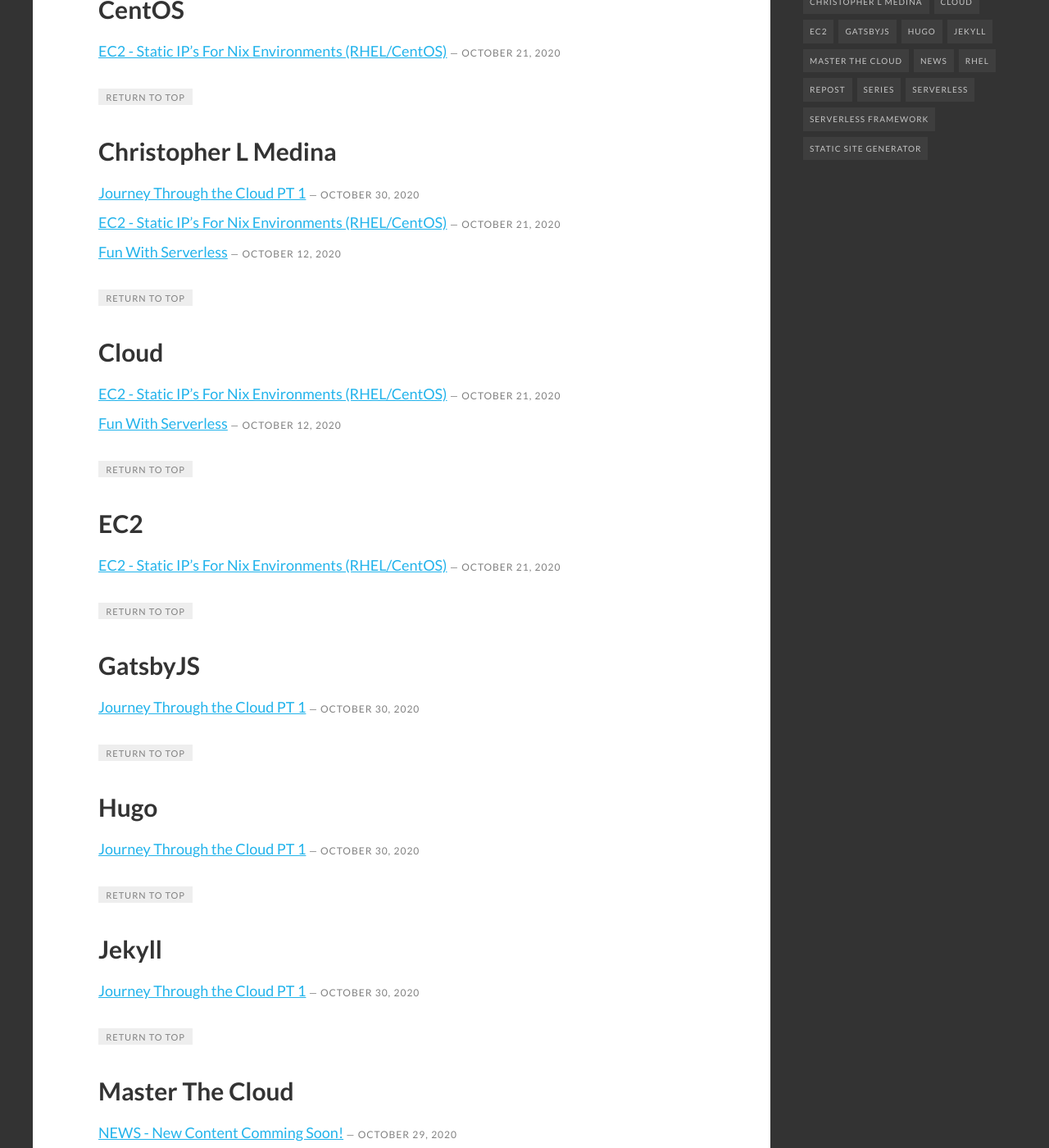
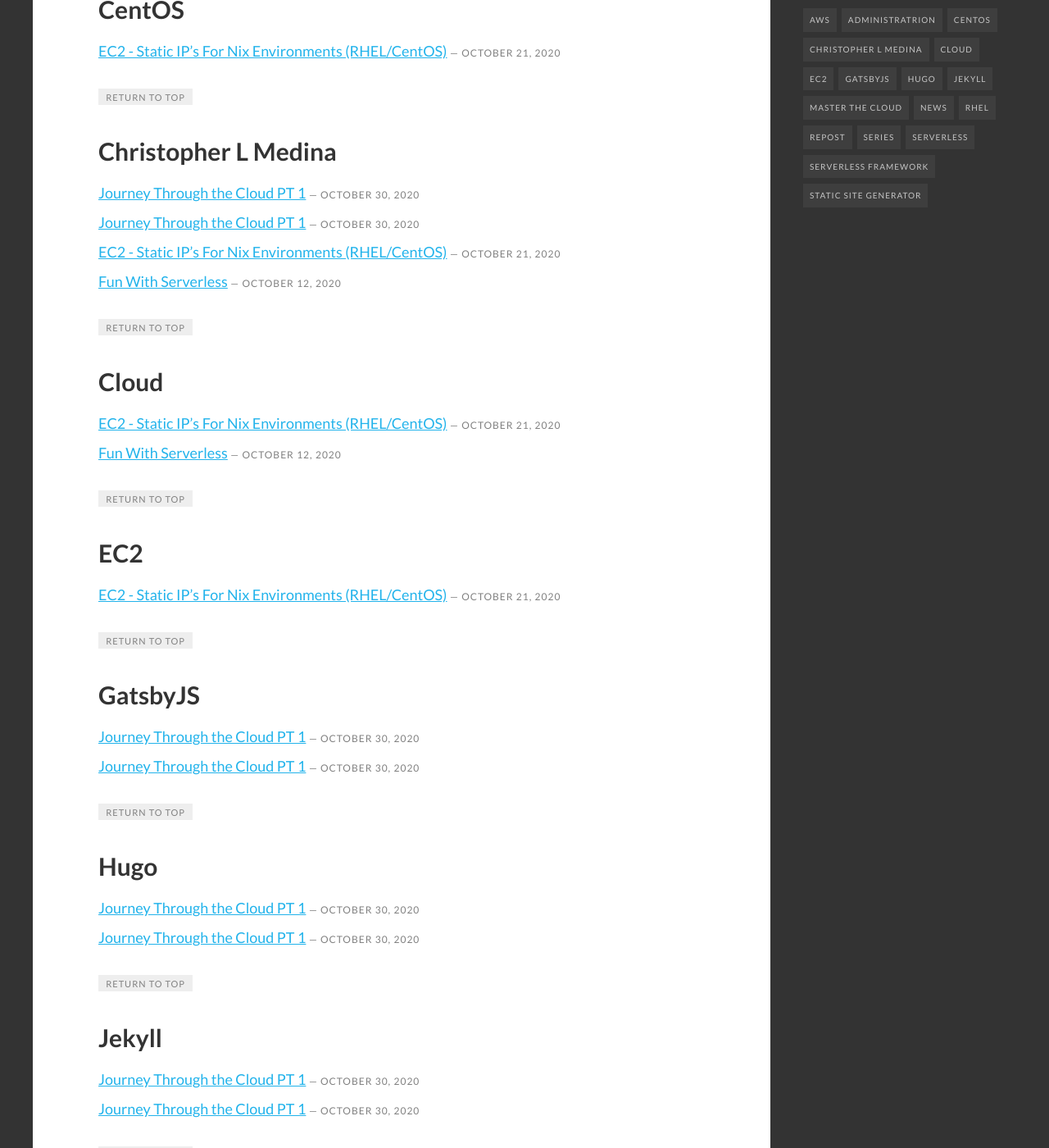
Before and after one commit to TheMedina/blog.masterthe.cloud, a Jekyll site: the page built from tags/index.html, in a window 1280 px wide and 1400 px high, scrolled down 977 px. Shown: the whole window at 82% size. Built offline with Jekyll 4.4.1, drawn with Linux system fonts in a browser that asks for light colours; some of the changed text lies outside the part shown.

```diff
--- a/_config.yml
+++ b/_config.yml
@@ -68,7 +68,7 @@ author_image: /images/logoBlue.png
 
 # http://jekyllrb.com/docs/pagination/
 paginate: 4
-paginate_path: '/blog/page:num/index.html'
+paginate_path: '/blog/page:num/'
 plugins:
   - jekyll-paginate
   - jekyll-seo-tag
--- /dev/null
+++ b/_posts/2020-11-02-Test.md
@@ -0,0 +1,11 @@
+---
+layout: post
+title:  "Journey Through the Cloud PT 1"
+date:   2020-10-30
+image: /images/posts/ssg.png
+tags: [Series, Christopher L Medina, Static Site Generator, Hugo, Jekyll, GatsbyJS]
+---
+
+In this blog series we’ll walk through why and how we chose our technology stack for our rebranding initiative here at masterthe.cloud. We’ll cover some intermediate Terraform, Static Site Generators (SSG), and some core AWS services. Additionally, there will be a video on our youtube channel towards the end combining all of the blog posts. This first part will cover Static Site Generators, what they are, and why chose the one we did.
+
+<!--more-->
```
